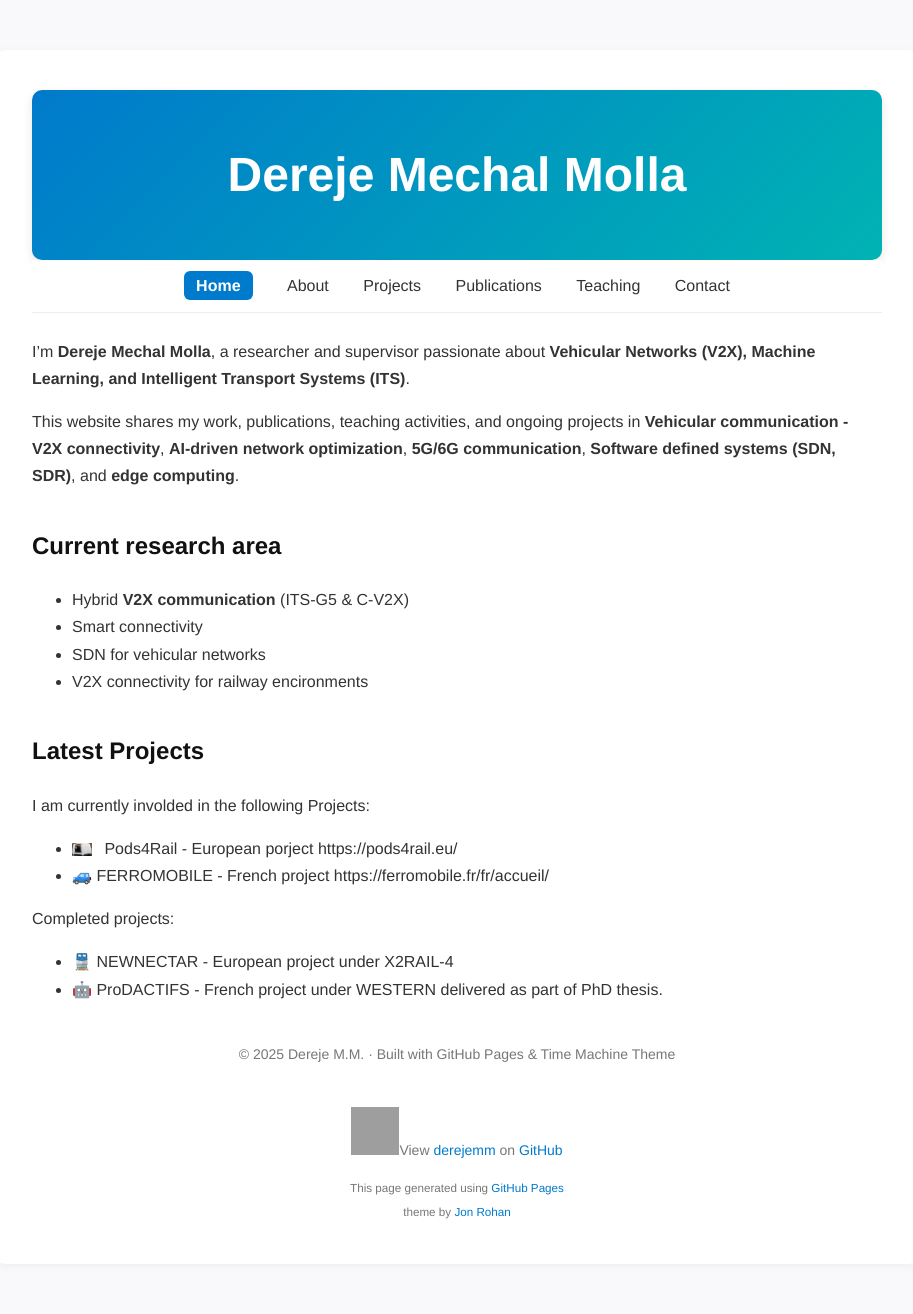
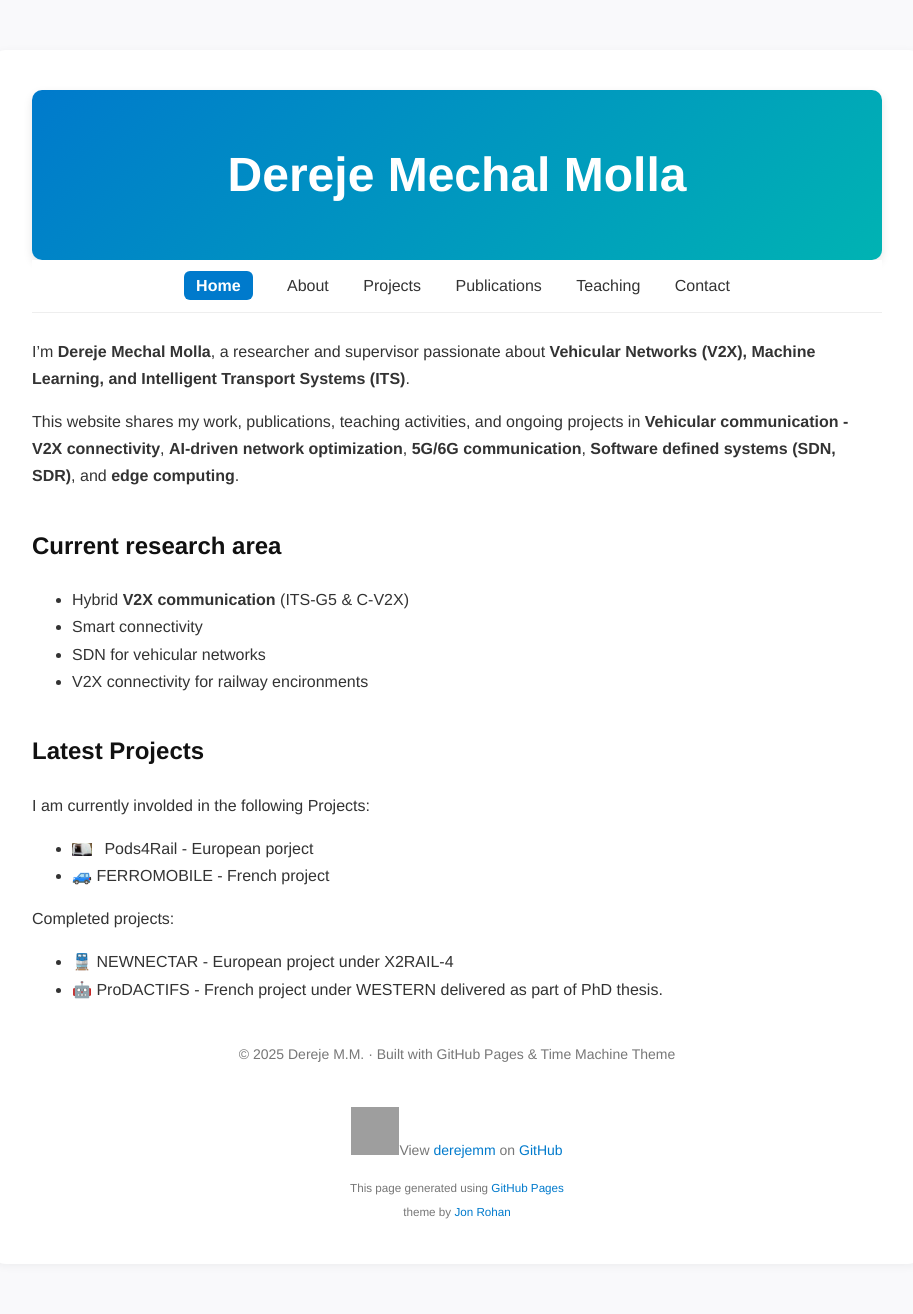
Before and after one commit to derejemm/derejemm.github.io, a Jekyll site: the page built from index.md, in a window 1280 px wide. Shown: the whole page, without its empty margins (183-1096 px from the left). Built offline with Jekyll 4.4.1, drawn with Linux system fonts in a browser that asks for light colours; a script that is not in the unit is left out; the repository's description, which GitHub fills in, is left out; grey boxes are pictures that could not be loaded.

Commit message:
Update index.md

```diff
--- a/index.md
+++ b/index.md
@@ -17,8 +17,8 @@ This website shares my work, publications, teaching activities, and ongoing proj
 
 ## Latest Projects
 I am currently involded in the following Projects:
-- <img src="/assets/image/pods4rail.png" width="20" style="vertical-align: middle; margin-right: 8px;"> Pods4Rail - European porject https://pods4rail.eu/
-- 🚙 FERROMOBILE - French project https://ferromobile.fr/fr/accueil/
+- <img src="/assets/image/pods4rail.png" width="20" style="vertical-align: middle; margin-right: 8px;"> Pods4Rail - European porject <a href="https://pods4rail.eu/"></a>
+- 🚙 FERROMOBILE - French project <a href="https://ferromobile.fr/fr/accueil/"></a>
 
 Completed projects:
 - 🚆 NEWNECTAR - European project under X2RAIL-4
```
